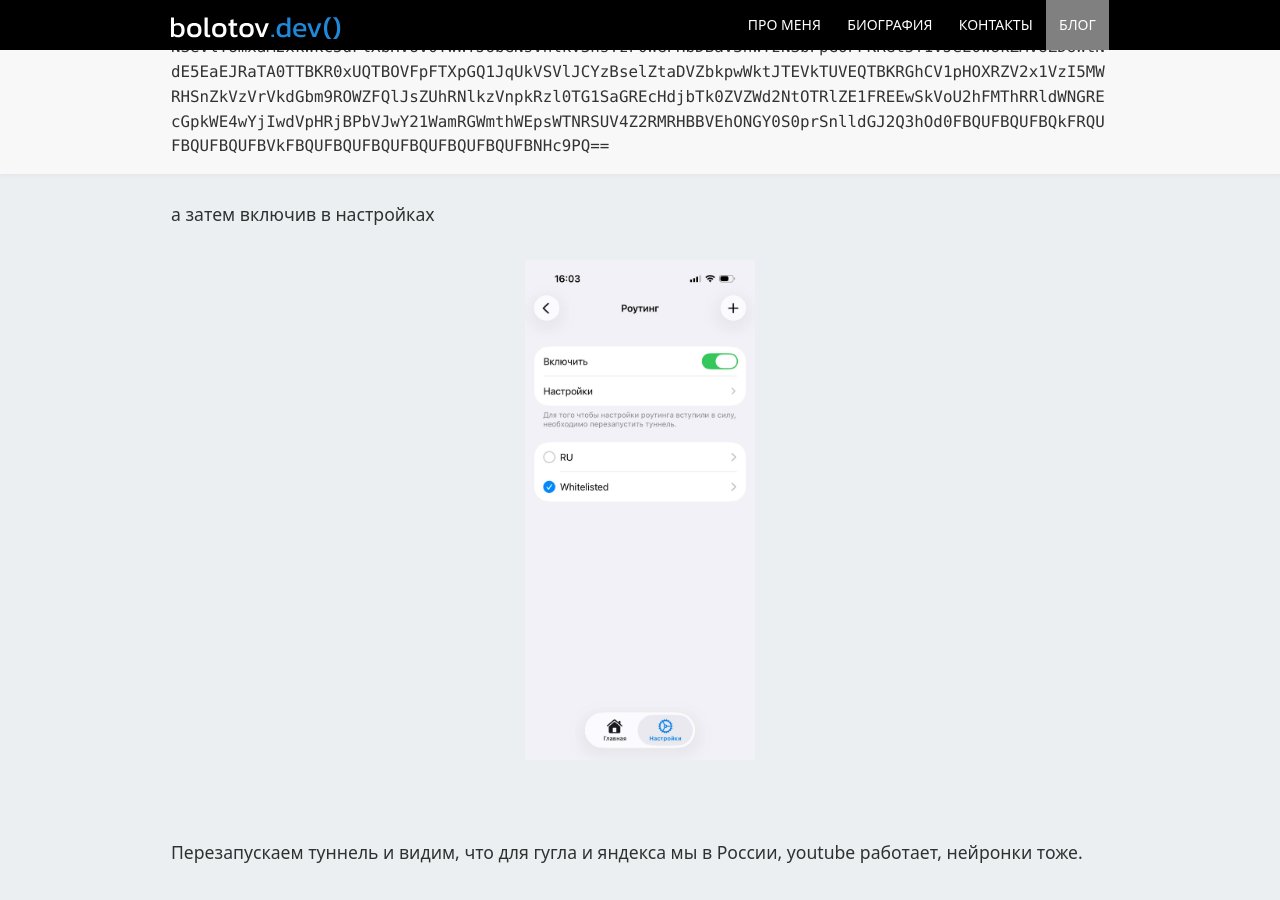
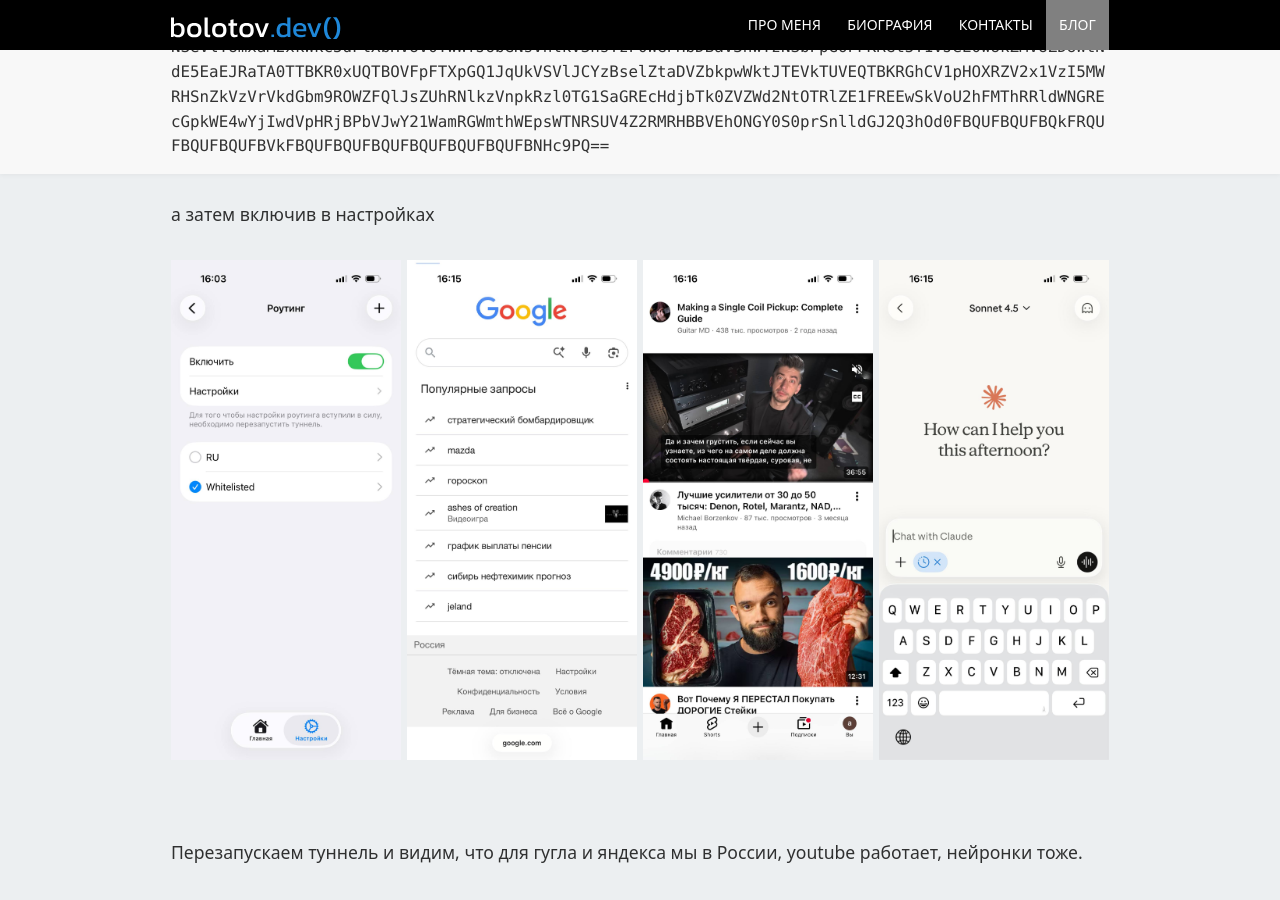
Before and after one commit to artembolotov/artembolotov.github.io, a Jekyll site: the page built from blog/_posts/2026-02-04-vpn-route.md, in a window 1280 px wide and 900 px high, scrolled down 4133 px. Built offline with Jekyll 4.4.1, drawn with Linux system fonts in a browser that asks for light colours.

Commit message:
Some fixes

```diff
--- a/blog/_posts/2026-02-04-vpn-route.md
+++ b/blog/_posts/2026-02-04-vpn-route.md
@@ -26,8 +26,9 @@
 
 Это прекрасно работало, пока список из доменов не вырос. Теперь при попытке импорта приложение просто вылетает, записывая EXC_BAD_ACCESS (Thread stack size exceeded due to excessive recursion) в отчёт Panic. Я писал разработчику, подробно описывал ситуацию, скидывал пример, но он так и не понял, что я от него хочу. Поэтому идём дальше.
 
+{: #manual}
+
 ## Решение 2 — роутинг в приложении и файл формата geosite
-{: #manual}
 
 Уважающие себя VPN клиенты (во всех значениях) умеют строить правила опираясь на файлы geosite.dat и geoip.dat. Суть такая: пишем вместо домена что-то типа geoip:ru и все сайты с русским ip адресом попадают в наше правило. Либо, добавив geosite:google, получаем набор всех доменов, принадлежащих Google. Конечно, кто-то заботливо собирает эти данные, запаковывает в бинарный формат и выкладывает в открытый доступ. Но поиски такой волшебной geosite:ru-whitelisted ничего не дали. Более того, нет вообще какого-то вменяемого списка этих ресурсов (Минцифры публиковало новости в формате "добавлено ..."). Самая полная информация есть у операторов сотовой связи. Вот это и было взято за основу для формирования своего списка с доменами.
 
@@ -35,7 +36,7 @@
 
 Теперь правила можно упросить, убрав список доменов. Но сначала добавим geofile в приложение.
 
-Заходим в Streisand&nbsp;&#8594; Настройки&nbsp;&#8594; Роутинг&nbsp;&#8594; Настройки&nbsp;&#8594; Геофайлы, удаляем преднастроенные источники (свайпом влево), нажимаем сверху плюс, вставляем [geofiles.bolotov.dev/custom.dat](geofiles.bolotov.dev/custom.dat){:target="blank_"}, включаем автообновление.
+Заходим в Streisand&nbsp;&#8594; Настройки&nbsp;&#8594; Роутинг&nbsp;&#8594; Настройки&nbsp;&#8594; Геофайлы, удаляем преднастроенные источники (свайпом влево), нажимаем сверху плюс, вставляем [geofiles.bolotov.dev/custom.dat](https://geofiles.bolotov.dev/custom.dat){:target="blank_"}, включаем автообновление.
 
 {% capture gallery_streisand_geofiles %}
 08.jpg
@@ -62,6 +63,9 @@
 
 {% capture gallery_streisand_rule_enabled %}
 10.jpg
+11.jpg
+13.jpg
+12.jpg
 {% endcapture %}
 {% include gallery.html images=gallery_streisand_rule_enabled %}
 
```
Also changed, not shown: blog/img/2026-02-04-vpn-route/11.jpg (added), blog/img/2026-02-04-vpn-route/12.jpg (added), blog/img/2026-02-04-vpn-route/13.jpg (added).
